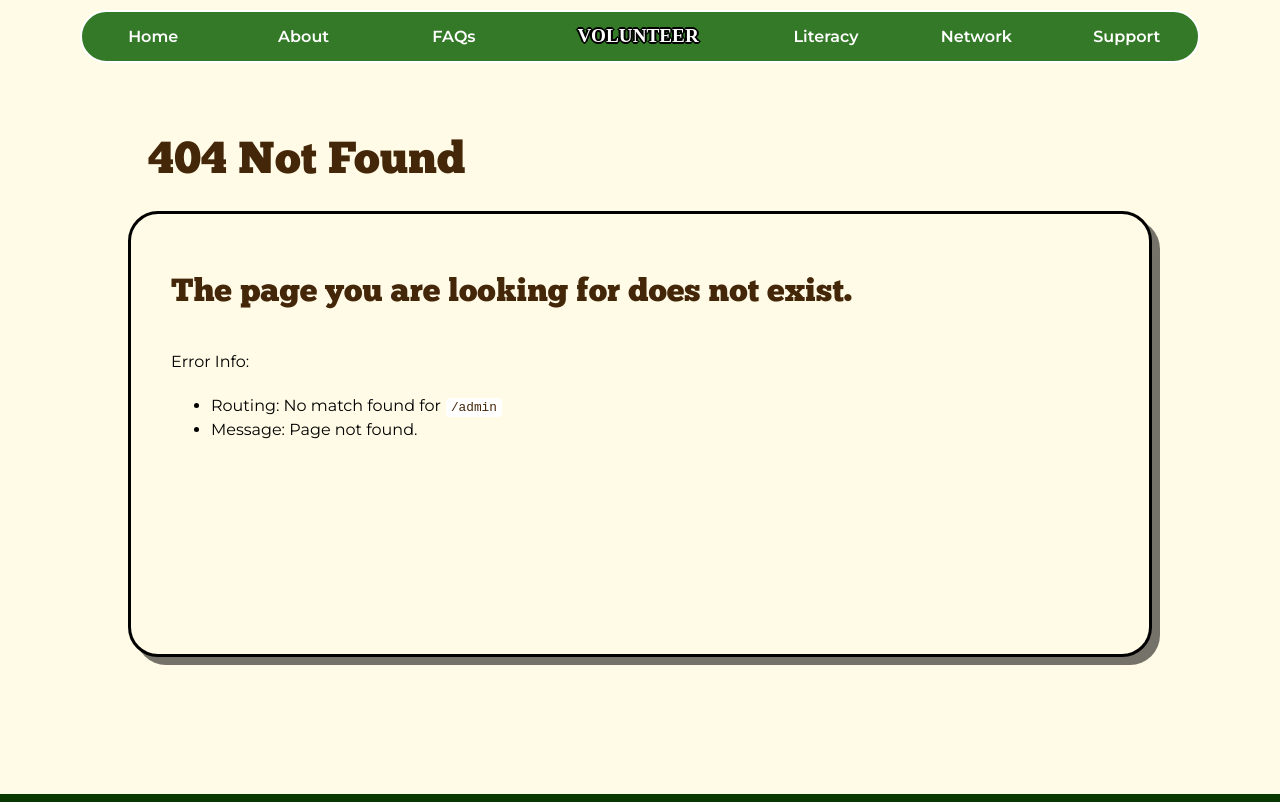
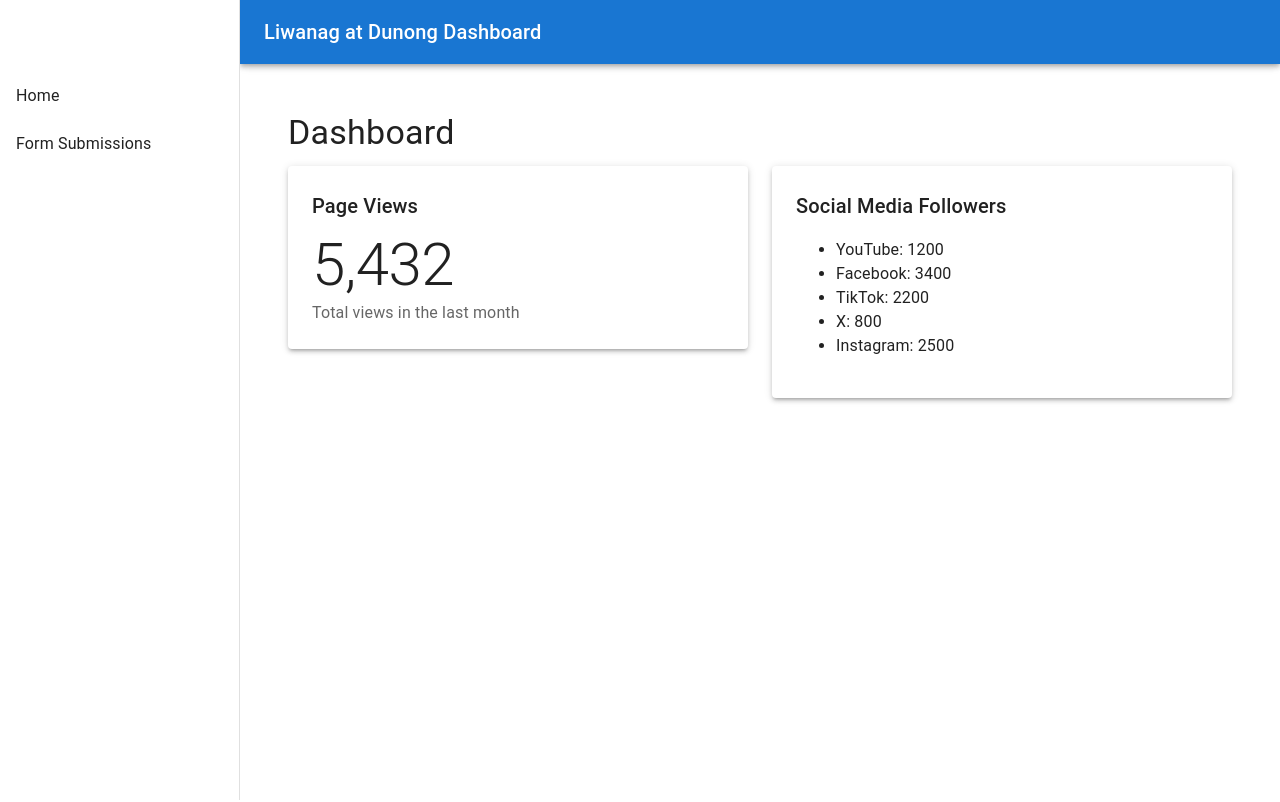
Before and after one commit to Aron-Arboleda/LiwanagAtDunong, a React (Vite) app: page /admin in a window 1280 px wide. Shown: the top 802 px of the page. Built offline with nearby package versions, Linux system fonts and the light colour scheme; a web font is replaced by a local one.

Commit message:
Last commit beforeconverting to typescript

```diff
--- a/src/Routes.jsx
+++ b/src/Routes.jsx
@@ -1,6 +1,7 @@
 import { BrowserRouter as Router, Routes, Route } from "react-router-dom";
 import React, { Suspense } from "react";
-import LoadingPage from "@pages/MorePages/LoadingPage/LoadingPage";
+import LoadingPage from "@pages/morePages/LoadingPage/LoadingPage";
+import AdminPage from "@pages/adminPages/AdminPage";
 
 // Lazy-loaded components
 const HomePage = React.lazy(() => import("./pages/HomePage/HomePage"));
@@ -15,13 +16,13 @@ const VolunteerFormPage = React.lazy(() =>
   import("@pages/VolunteerFormPage/VolunteerFormPage")
 );
 const NotFoundPage = React.lazy(() =>
-  import("@pages/MorePages/NotFoundPage/NotFoundPage")
+  import("@pages/morePages/NotFoundPage/NotFoundPage")
 );
 const PrivacyPolicyPage = React.lazy(() =>
-  import("@pages/MorePages/PrivacyPolicyPage/PrivacyPolicyPage")
+  import("@pages/morePages/PrivacyPolicyPage/PrivacyPolicyPage")
 );
 const TermsAndConditionsPage = React.lazy(() =>
-  import("@pages/MorePages/TermsAndConditionsPage/TermsAndConditionsPage")
+  import("@pages/morePages/TermsAndConditionsPage/TermsAndConditionsPage")
 );
 
 const AppRoutes = () => {
@@ -40,6 +41,7 @@ const AppRoutes = () => {
           path="/terms-and-conditions"
           element={<TermsAndConditionsPage />}
         />
+        <Route path="/admin" element={<AdminPage />} />
         <Route path="*" element={<NotFoundPage />} />
       </Routes>
     </Suspense>
--- a/src/components/Footer/Footer.jsx
+++ b/src/components/Footer/Footer.jsx
@@ -96,6 +96,8 @@ const socialMediaLinks = [
   },
 ];
 
+const currentYear = new Date().getFullYear();
+
 const Footer = () => {
   return (
     <footer>
@@ -185,7 +187,7 @@ const Footer = () => {
           <PageDividerThin color="#fffbe6" margin="50px 0 30px 0" />
           <InlineImageAndTextLayout>
             <MontserratTextInfo
-              text="© 2025 Liwanag at Dunong Project. All rights reserved."
+              text={`© ${currentYear} Liwanag at Dunong Project. All rights reserved.`}
               color="#fffbe6"
               fontSize="0.8rem"
             />
--- /dev/null
+++ b/src/pages/adminPages/AdminPage.jsx
@@ -0,0 +1,109 @@
+import React from "react";
+import {
+  AppBar,
+  Toolbar,
+  Typography,
+  Drawer,
+  List,
+  ListItem,
+  ListItemText,
+  CssBaseline,
+  Box,
+  Grid,
+  Paper,
+} from "@mui/material";
+
+const drawerWidth = 240;
+
+// Dummy data for social media followers
+const socialMediaFollowers = [
+  { platform: "YouTube", followers: 1200 },
+  { platform: "Facebook", followers: 3400 },
+  { platform: "TikTok", followers: 2200 },
+  { platform: "X", followers: 800 },
+  { platform: "Instagram", followers: 2500 },
+];
+
+const AdminPage = () => {
+  return (
+    <Box sx={{ display: "flex" }}>
+      <CssBaseline />
+      <AppBar
+        position="fixed"
+        sx={{ width: `calc(100% - ${drawerWidth}px)`, ml: `${drawerWidth}px` }}
+      >
+        <Toolbar>
+          <Typography variant="h6" noWrap>
+            Liwanag at Dunong Dashboard
+          </Typography>
+        </Toolbar>
+      </AppBar>
+
+      <Drawer
+        variant="permanent"
+        sx={{
+          width: drawerWidth,
+          flexShrink: 0,
+          [`& .MuiDrawer-paper`]: {
+            width: drawerWidth,
+            boxSizing: "border-box",
+          },
+        }}
+      >
+        <Toolbar />
+        <Box sx={{ overflow: "auto" }}>
+          <List>
+            <ListItem button>
+              <ListItemText primary="Home" />
+            </ListItem>
+            <ListItem button>
+              <ListItemText primary="Form Submissions" />
+            </ListItem>
+          </List>
+        </Box>
+      </Drawer>
+
+      <Box component="main" sx={{ flexGrow: 1, p: 3 }}>
+        <Toolbar />
+        <Box p={3}>
+          <Typography variant="h4" gutterBottom>
+            Dashboard
+          </Typography>
+
+          {/* Page Views Section */}
+          <Grid container spacing={3}>
+            <Grid item xs={12} md={6}>
+              <Paper elevation={3} sx={{ p: 3 }}>
+                <Typography variant="h6" gutterBottom>
+                  Page Views
+                </Typography>
+                <Typography variant="h2">5,432</Typography>
+                <Typography variant="body1" color="text.secondary">
+                  Total views in the last month
+                </Typography>
+              </Paper>
+            </Grid>
+
+            {/* Followers Section */}
+            <Grid item xs={12} md={6}>
+              <Paper elevation={3} sx={{ p: 3 }}>
+                <Typography variant="h6" gutterBottom>
+                  Social Media Followers
+                </Typography>
+                <ul>
+                  {socialMediaFollowers.map((data) => (
+                    <li key={data.platform}>
+                      {data.platform}: {data.followers}
+                    </li>
+                  ))}
+                </ul>
+              </Paper>
+            </Grid>
+          </Grid>
+        </Box>
+      </Box>
+    </Box>
+  );
+};
+
+export default AdminPage;
```
Also changed, not shown: package.json (+9 -1 lines), src/pages/adminPages/AdminSubmissionsPage/AdminSubmissionsPage.jsx (added, +67 -0 lines), 1 other file (tests, documents, lock files or other folders).
